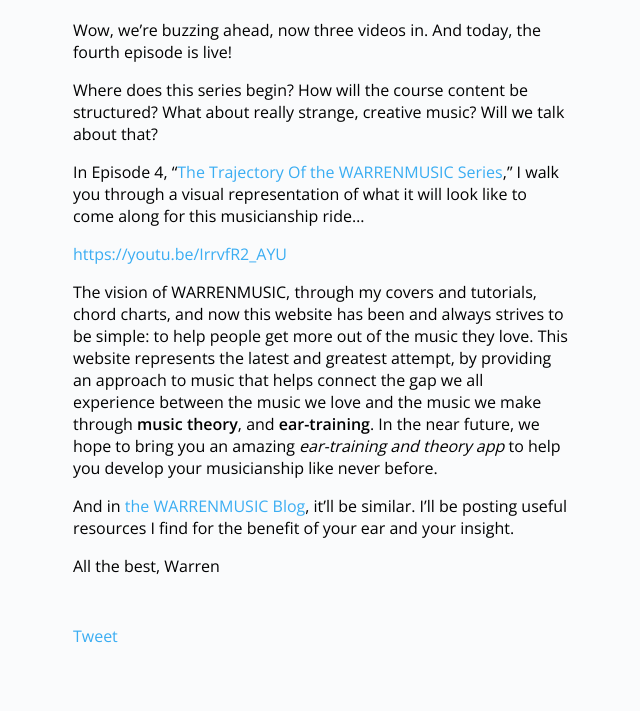
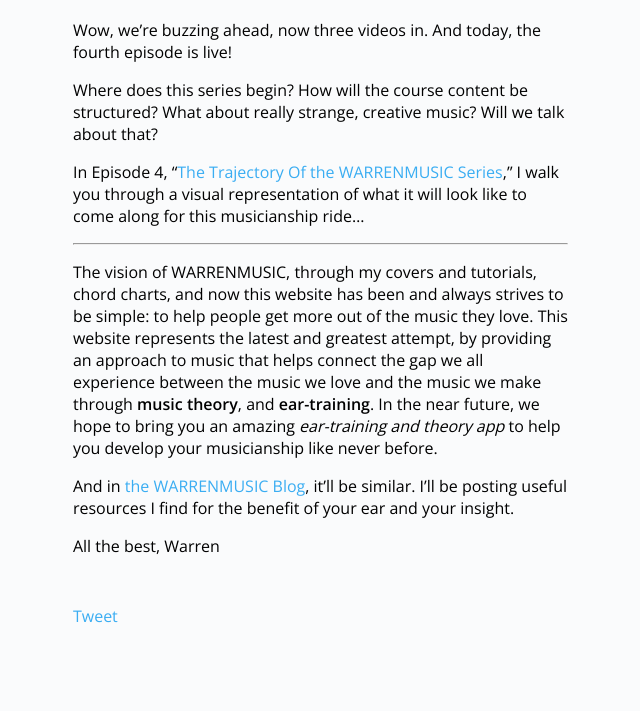
Before and after one commit to warrenmusic/warrenmusic.github.io, a Jekyll site: the page built from _posts/2015-11-04-the-trajectory-of-the-warrenmusic-series.md, in a window 1280 px wide. Shown: the part 574-1285 px from the top of the page, without its empty margins (232-872 px from the left). Built offline with Jekyll 4.4.1, drawn with Linux system fonts in a browser that asks for light colours; comment, search, counter and statistics services are not loaded; some of the changed lines change nothing that is shown.

Commit message:
Update 2015-11-04-the-trajectory-of-the-warrenmusic-series.md

```diff
--- a/_posts/2015-11-04-the-trajectory-of-the-warrenmusic-series.md
+++ b/_posts/2015-11-04-the-trajectory-of-the-warrenmusic-series.md
@@ -12,7 +12,7 @@
 
 In Episode 4, "[The Trajectory Of the WARRENMUSIC Series](https://youtu.be/IrrvfR2_AYU)," I walk you through a visual representation of what it will look like to come along for this musicianship ride...
 
-[https://youtu.be/IrrvfR2_AYU](https://youtu.be/IrrvfR2_AYU)
+***
 
 The vision of WARRENMUSIC, through my covers and tutorials, chord charts, and now this website has been and always strives to be simple: to help people get more out of the music they love. This website represents the latest and greatest attempt, by providing an approach to music that helps connect the gap we all experience between the music we love and the music we make through **music theory**, and **ear-training**. In the near future, we hope to bring you an amazing _ear-training and theory app_ to help you develop your musicianship like never before.
 
```
